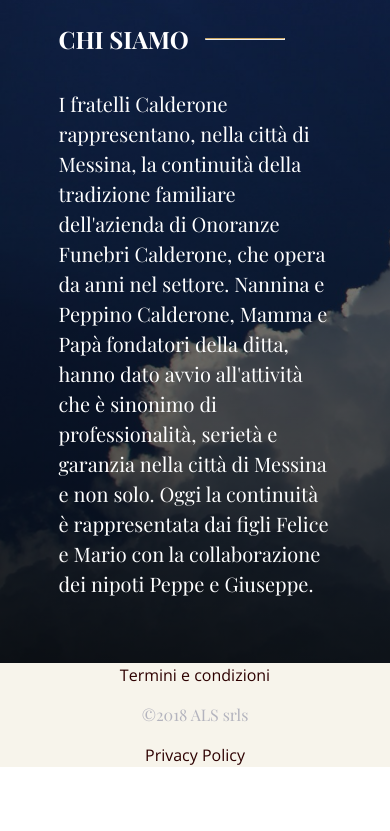
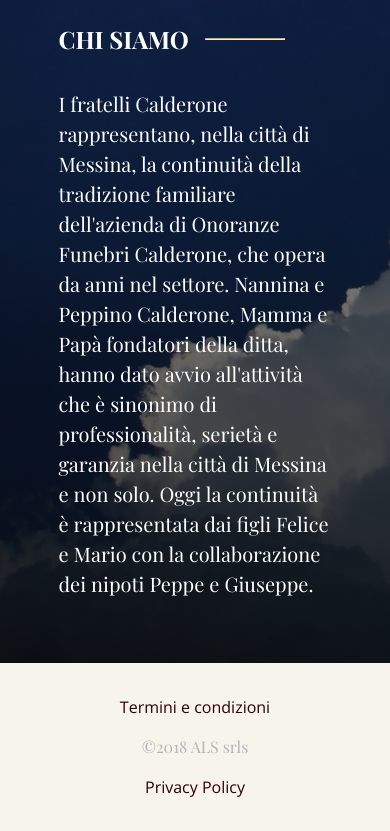
Before and after one commit to gian-noche/onoranze-funebri-calderone, a plain HTML site: page index.html in a window 390 px wide. Shown: the part 2334-3165 px from the top of the page. Before the commit the page ends 3101 px from the top, so only its background shows below. Drawn offline with nearby package versions, Linux system fonts and the light colour scheme; a web font is replaced by a local one.

Commit message:
Fix footer responsive layout

```diff
--- a/style.css
+++ b/style.css
@@ -331,6 +331,10 @@ li , p {
   text-align: left;
 }
 
+.footer-container {
+  padding: 2rem 0;
+}
+
 a {
   color: var(--neutral-dark);
 }
```
